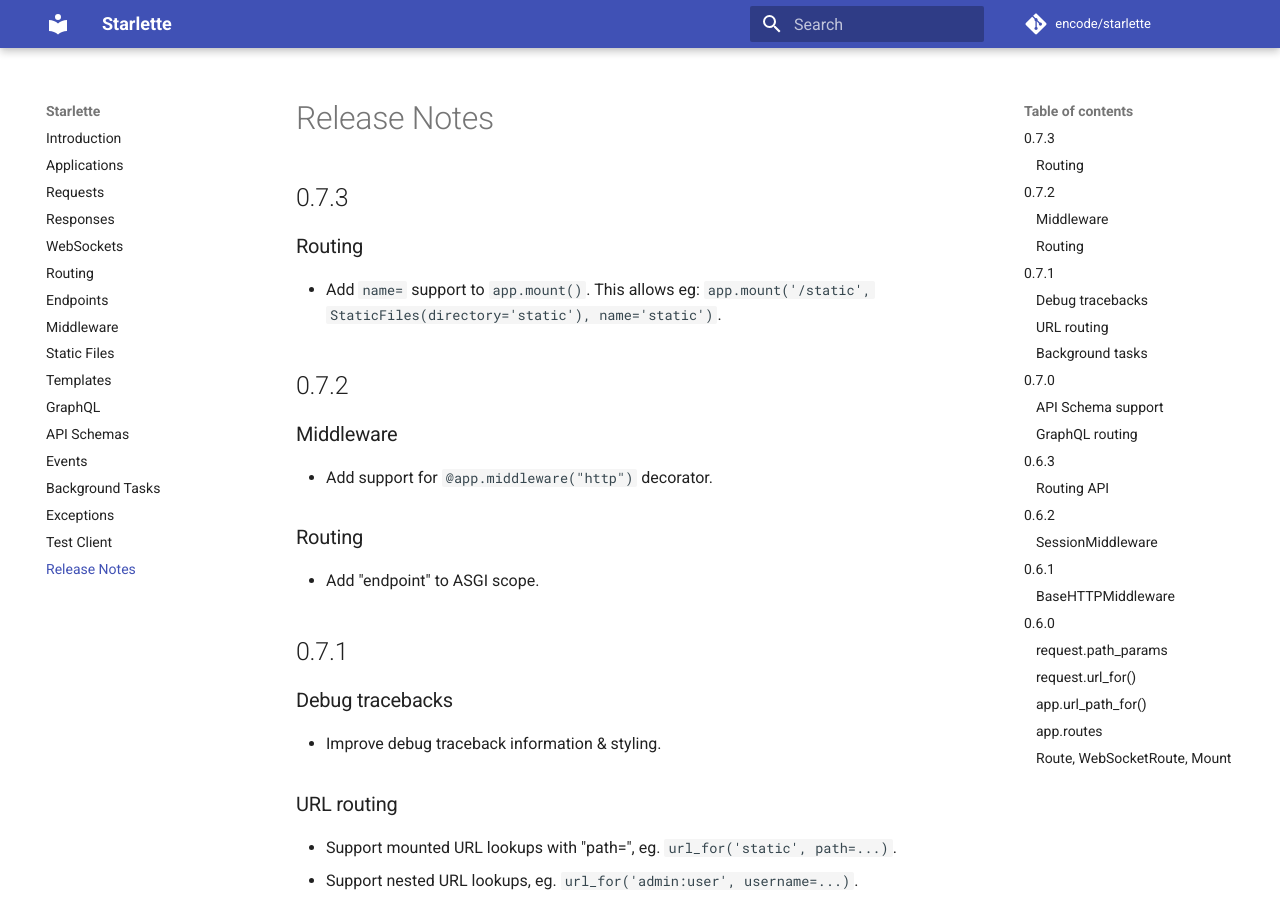
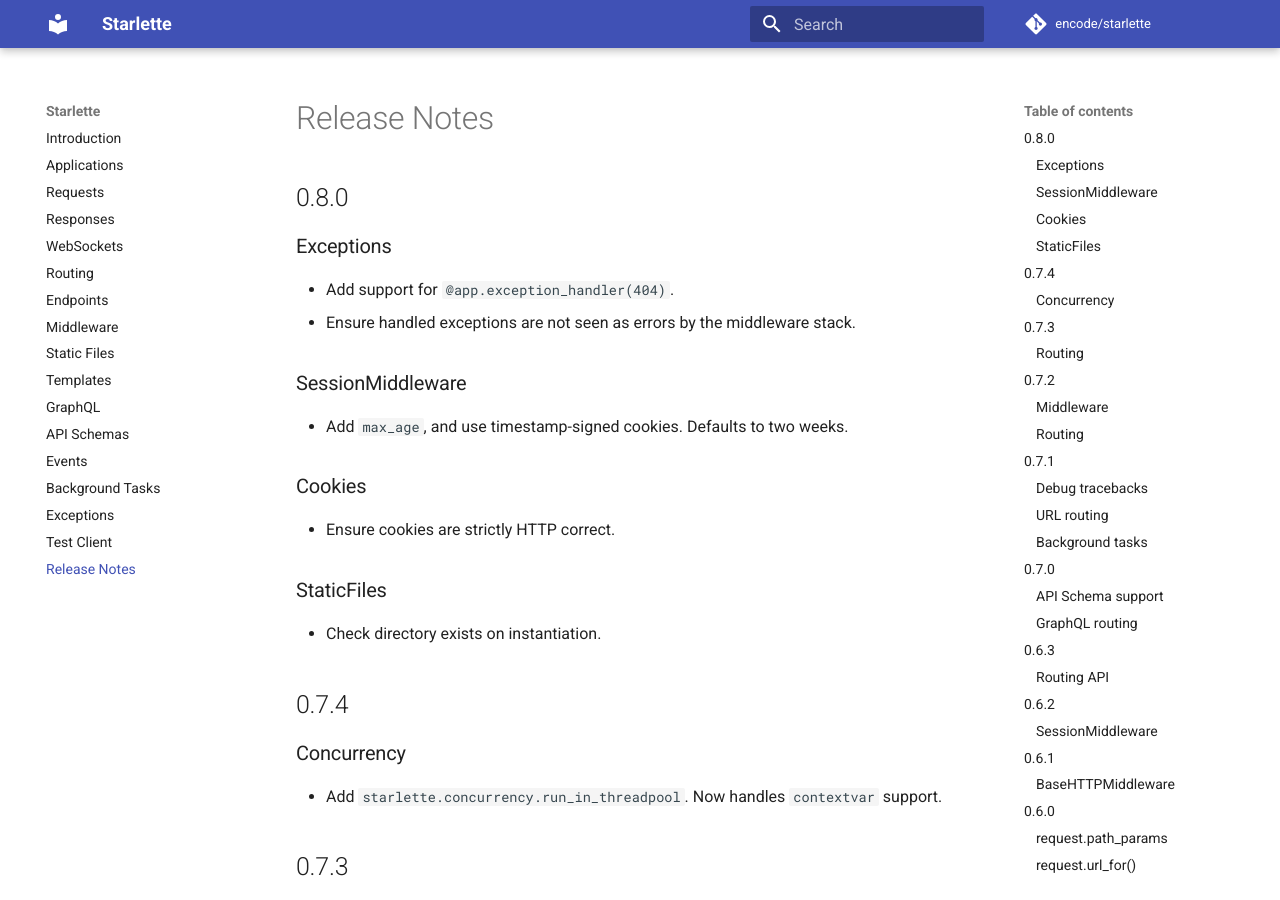
Before and after one commit to hidraco/starlette, an MkDocs documentation site: the page built from docs/release-notes.md, in a window 1280 px wide and 900 px high. Built offline with MkDocs 1.6.1 and Material for MkDocs 9.7.7, drawn with Linux system fonts in a browser that asks for light colours; comment, search, counter and statistics services are not loaded.

Commit message:
Version 0.8.0

```diff
--- a/docs/release-notes.md
+++ b/docs/release-notes.md
@@ -1,3 +1,28 @@
+## 0.8.0
+
+### Exceptions
+
+* Add support for `@app.exception_handler(404)`.
+* Ensure handled exceptions are not seen as errors by the middleware stack.
+
+### SessionMiddleware
+
+* Add `max_age`, and use timestamp-signed cookies. Defaults to two weeks.
+
+### Cookies
+
+* Ensure cookies are strictly HTTP correct.
+
+### StaticFiles
+
+* Check directory exists on instantiation.
+
+## 0.7.4
+
+### Concurrency
+
+* Add `starlette.concurrency.run_in_threadpool`. Now handles `contextvar` support.
+
 ## 0.7.3
 
 ### Routing
--- a/starlette/__init__.py
+++ b/starlette/__init__.py
@@ -1 +1 @@
-__version__ = "0.7.4"
+__version__ = "0.8.0"
```
